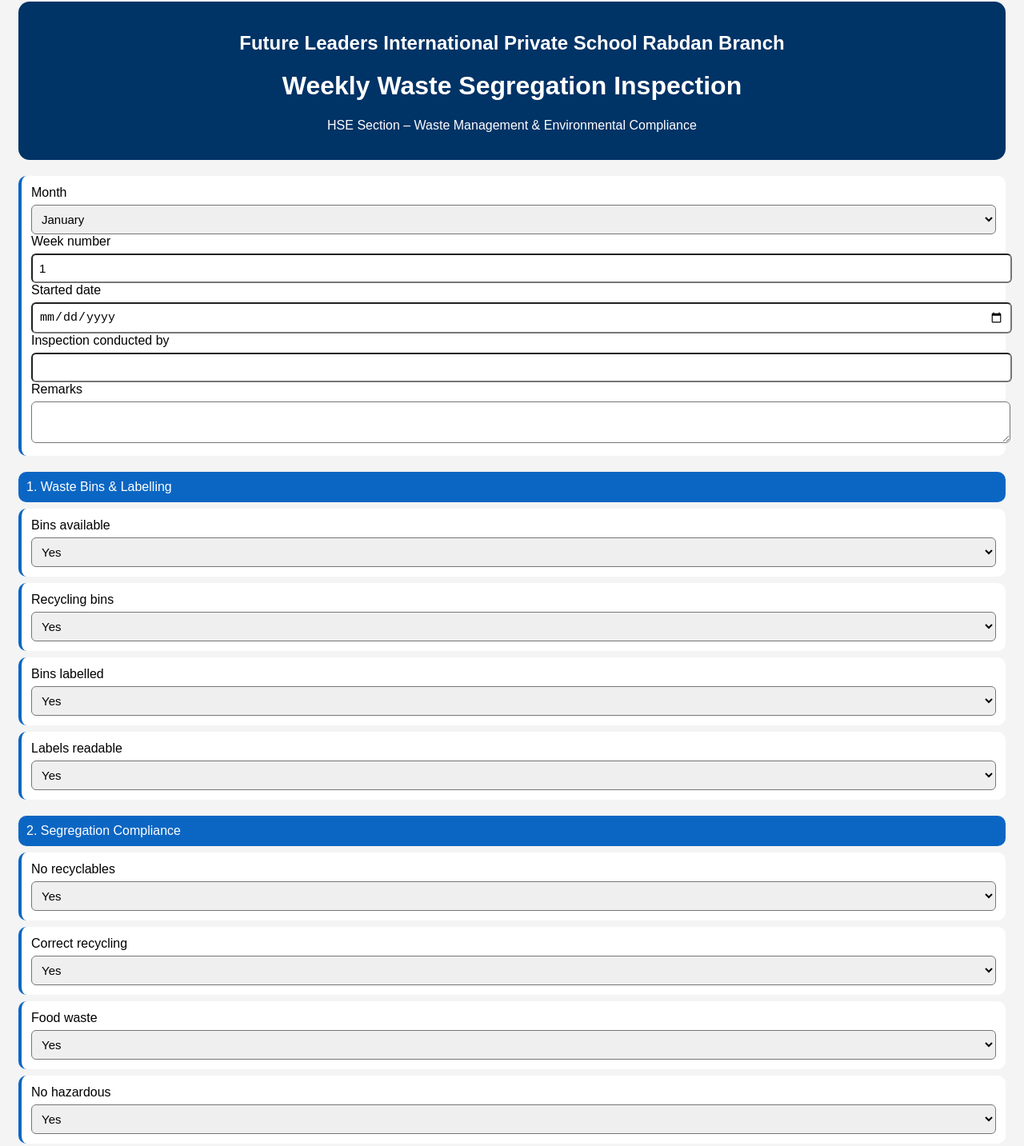
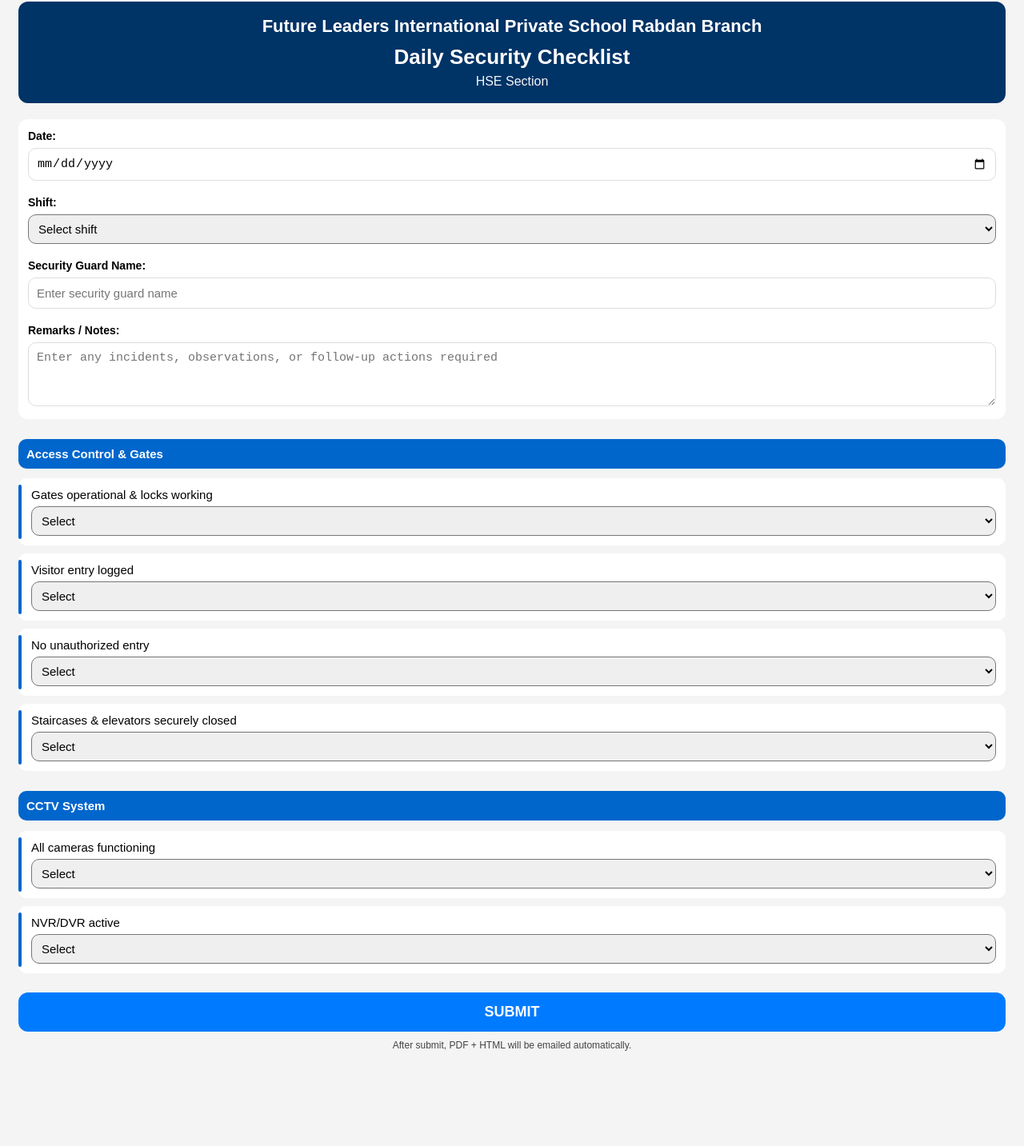
Before and after one commit to samfalak49-bit/security-checklist, a plain HTML site: page index.html in a window 1280 px wide. Shown: the part 21-1454 px from the top of the page at 80% size. After the commit the page ends 1358 px from the top, so only its background shows below. Drawn offline with Linux system fonts and the light colour scheme.

Commit message:
Update index.html

```diff
--- a/index.html
+++ b/index.html
@@ -1,72 +1,180 @@
 <!DOCTYPE html>
 <html>
 <head>
-<meta charset="UTF-8">
-<meta name="viewport" content="width=device-width, initial-scale=1">
-<title>Weekly Waste Segregation Inspection</title>
+<meta charset="UTF-8" />
+<meta name="viewport" content="width=device-width, initial-scale=1" />
+<title>FLIPS Rabdan - Daily Security Checklist</title>
 
 <style>
-body {font-family:Arial;background:#f4f4f4;padding:15px;}
-.title-box{background:#003366;color:#fff;padding:18px;border-radius:14px;text-align:center;margin-bottom:20px;}
-.section{background:#0b66c3;color:#fff;padding:10px;border-radius:10px;margin-top:20px;}
-.item{background:#fff;border-radius:10px;padding:12px;margin:8px 0;border-left:4px solid #0b66c3;}
-select,input,textarea{width:100%;padding:8px;margin-top:6px;border-radius:6px;font-size:15px;}
-button{width:100%;padding:14px;font-size:18px;background:#0b66c3;color:#fff;border:none;border-radius:10px;}
+  body {font-family: Arial, sans-serif; padding: 15px; background: #f4f4f4;}
+  .title-box {background:#003366; color:white; padding:18px; border-radius:12px; text-align:center; margin-bottom:20px;}
+  .title-main {font-size:22px; font-weight:bold;}
+  .title-sub-big {font-size:26px; font-weight:bold; margin-top:10px;}
+  .title-small {font-size:16px; margin-top:6px; opacity:0.95;}
+
+  h2 {margin-top: 25px; background: #0066cc; color: white; padding: 10px; border-radius: 10px; font-size: 15px; font-weight: 900;}
+  .item {background: white; margin: 10px 0; padding: 12px; border-radius: 10px; font-size: 15px; position:relative; padding-left:16px;}
+  .item:before{content:""; position:absolute; left:0; top:8px; bottom:8px; width:4px; background:#0066cc; border-radius:8px;}
+  select {font-size: 15px; padding: 8px; width: 100%; margin-top:6px; border-radius:10px; box-sizing:border-box;}
+
+  .yes {background:#e9f7ee !important; border:1px solid #a9dfbb;}
+  .no  {background:#fdebed !important; border:1px solid #f1a6b0;}
+  .na  {background:#f3f3f3 !important; border:1px solid #d5d5d5;}
+
+  .section-box {background:white; padding:12px; border-radius:12px; margin-bottom:15px; border-left:4px solid:#003366;}
+  label {font-weight:900; font-size:14px;}
+  input[type="text"], input[type="date"], textarea {width:100%; padding:10px; font-size:15px; margin-top:6px; box-sizing:border-box; border-radius:10px; border:1px solid #ddd;}
+  textarea {min-height:80px; resize:vertical;}
+
+  #submitBtn {width:100%; padding:14px; font-size:18px; margin-top:14px; border:none; border-radius:12px; background:#007bff; color:white; font-weight:900;}
+  #submitBtn:active {opacity:0.85;}
+  .note {text-align:center; font-size:12px; margin-top:10px; color:#444;}
 </style>
 </head>
 
 <body>
 
 <div class="title-box">
-<h2>Future Leaders International Private School Rabdan Branch</h2>
-<h1>Weekly Waste Segregation Inspection</h1>
-<p>HSE Section – Waste Management & Environmental Compliance</p>
+  <div class="title-main">Future Leaders International Private School Rabdan Branch</div>
+  <div class="title-sub-big">Daily Security Checklist</div>
+  <div class="title-small">HSE Section</div>
 </div>
 
-<form id="wasteForm">
+<form id="securityForm">
 
-<div class="item">
-<label>Month</label>
-<select name="month"><option>January</option></select>
+  <div class="section-box">
+    <label>Date:</label>
+    <input id="checkDate" name="checkDate" type="date" required>
+    <br><br>
 
-<label>Week number</label>
-<input name="weekNumber" type="number" value="1">
+    <label>Shift:</label>
+    <select id="shift" name="shift" required>
+      <option value="">Select shift</option>
+      <option value="Day">Day</option>
+      <option value="Night">Night</option>
+    </select>
+    <br><br>
 
-<label>Started date</label>
-<input name="startedDate" type="date">
+    <label>Security Guard Name:</label>
+    <input id="securityName" name="securityName" type="text" placeholder="Enter security guard name" required>
+    <br><br>
 
-<label>Inspection conducted by</label>
-<input name="inspectedBy" type="text">
+    <label>Remarks / Notes:</label>
+    <textarea id="notes" name="notes" placeholder="Enter any incidents, observations, or follow-up actions required"></textarea>
+  </div>
 
-<label>Remarks</label>
-<textarea name="remarks"></textarea>
-</div>
+  <!-- ✅ KEEP YOUR EXISTING ITEMS EXACTLY LIKE THIS (same as your file) -->
+  <h2>Access Control & Gates</h2>
+  <div class="item"><div>Gates operational & locks working</div>
+    <select class="check-item" data-section="Access Control & Gates" data-question="Gates operational & locks working" required>
+      <option value="">Select</option><option value="Yes">Yes</option><option value="No">No</option><option value="N/A">N/A</option>
+    </select>
+  </div>
+  <div class="item"><div>Visitor entry logged</div>
+    <select class="check-item" data-section="Access Control & Gates" data-question="Visitor entry logged" required>
+      <option value="">Select</option><option value="Yes">Yes</option><option value="No">No</option><option value="N/A">N/A</option>
+    </select>
+  </div>
+  <div class="item"><div>No unauthorized entry</div>
+    <select class="check-item" data-section="Access Control & Gates" data-question="No unauthorized entry" required>
+      <option value="">Select</option><option value="Yes">Yes</option><option value="No">No</option><option value="N/A">N/A</option>
+    </select>
+  </div>
+  <div class="item"><div>Staircases & elevators securely closed</div>
+    <select class="check-item" data-section="Access Control & Gates" data-question="Staircases & elevators securely closed" required>
+      <option value="">Select</option><option value="Yes">Yes</option><option value="No">No</option><option value="N/A">N/A</option>
+    </select>
+  </div>
 
-<div class="section">1. Waste Bins & Labelling</div>
-<div class="item">Bins available<select name="wbl_binsAvailable"><option>Yes</option><option>No</option><option>N/A</option></select></div>
-<div class="item">Recycling bins<select name="wbl_recyclingBins"><option>Yes</option><option>No</option><option>N/A</option></select></div>
-<div class="item">Bins labelled<select name="wbl_binsLabelled"><option>Yes</option><option>No</option><option>N/A</option></select></div>
-<div class="item">Labels readable<select name="wbl_labelsReadable"><option>Yes</option><option>No</option><option>N/A</option></select></div>
+  <h2>CCTV System</h2>
+  <div class="item"><div>All cameras functioning</div>
+    <select class="check-item" data-section="CCTV System" data-question="All cameras functioning" required>
+      <option value="">Select</option><option value="Yes">Yes</option><option value="No">No</option><option value="N/A">N/A</option>
+    </select>
+  </div>
+  <div class="item"><div>NVR/DVR active</div>
+    <select class="check-item" data-section="CCTV System" data-question="NVR/DVR active" required>
+      <option value="">Select</option><option value="Yes">Yes</option><option value="No">No</option><option value="N/A">N/A</option>
+    </select>
+  </div>
 
-<div class="section">2. Segregation Compliance</div>
-<div class="item">No recyclables<select name="sc_generalNoRecyclables"><option>Yes</option><option>No</option><option>N/A</option></select></div>
-<div class="item">Correct recycling<select name="sc_recyclingCorrectOnly"><option>Yes</option><option>No</option><option>N/A</option></select></div>
-<div class="item">Food waste<select name="sc_foodWasteCorrect"><option>Yes</option><option>No</option><option>N/A</option></select></div>
-<div class="item">No hazardous<select name="sc_noHazardousInNormal"><option>Yes</option><option>No</option><option>N/A</option></select></div>
+  <!-- ✅ add the rest of your sections/items same pattern (keep class="check-item" + data-section + data-question) -->
 
-<button type="submit">SUBMIT</button>
+  <button id="submitBtn" type="submit">SUBMIT</button>
+
+  <div class="note">After submit, PDF + HTML will be emailed automatically.</div>
+
 </form>
 
 <script>
-const URL="https://script.google.com/macros/s/AKfycbzLRyQQ9W9r95wCixpdXRi9nvwDQlwCgbl7yY8J6QY4jKrjSlrdDVGoK9XE7dWKCwig/exec";
+  // ✅ YOUR WEB APP URL (you gave this)
+  const WEB_APP_URL = "https://script.google.com/macros/s/AKfycbzLRyQQ9W9r95wCixpdXRi9nvwDQlwCgbl7yY8J6QY4jKrjSlrdDVGoK9XE7dWKCwig/exec";
 
-document.getElementById("wasteForm").addEventListener("submit",e=>{
- e.preventDefault();
- fetch(URL,{
-   method:"POST",
-   body:new URLSearchParams(new FormData(e.target))
- }).then(()=>alert("SENT")).catch(()=>alert("FAILED"));
-});
+  // ✅ Always send to both
+  const RECEIVER_EMAILS = "partygifts850@gmail.com,br1-ohs@futureleaders.sch.ae";
+
+  const form = document.getElementById("securityForm");
+  const btn = document.getElementById("submitBtn");
+
+  // Color select background
+  document.querySelectorAll('.check-item').forEach(sel => {
+    sel.addEventListener('change', () => {
+      sel.classList.remove('yes','no','na');
+      if (sel.value === 'Yes') sel.classList.add('yes');
+      else if (sel.value === 'No') sel.classList.add('no');
+      else if (sel.value === 'N/A') sel.classList.add('na');
+    });
+  });
+
+  function collectPayload() {
+    const items = [];
+    document.querySelectorAll("select.check-item").forEach(sel => {
+      items.push({
+        section: sel.getAttribute("data-section") || "General",
+        question: sel.getAttribute("data-question") || "Question",
+        value: (sel.value || "").trim()
+      });
+    });
+
+    return {
+      receiverEmails: RECEIVER_EMAILS,
+      checkDate: document.getElementById("checkDate").value || "",
+      shift: document.getElementById("shift").value || "",
+      securityName: document.getElementById("securityName").value || "",
+      notes: document.getElementById("notes").value || "",
+      items
+    };
+  }
+
+  form.addEventListener("submit", async (ev) => {
+    ev.preventDefault();
+
+    btn.disabled = true;
+    btn.textContent = "SENDING...";
+
+    try {
+      const res = await fetch(WEB_APP_URL, {
+        method: "POST",
+        headers: { "Content-Type": "text/plain;charset=utf-8" },
+        body: JSON.stringify(collectPayload())
+      });
+
+      const txt = (await res.text()).trim();
+      if (txt === "OK") {
+        alert("Sent successfully ✅");
+        form.reset();
+        // reset colors
+        document.querySelectorAll('.check-item').forEach(sel => sel.classList.remove('yes','no','na'));
+      } else {
+        alert("Server replied: " + txt);
+      }
+    } catch (e) {
+      alert("Send failed: " + e);
+    } finally {
+      btn.disabled = false;
+      btn.textContent = "SUBMIT";
+    }
+  });
 </script>
 
 </body>
```
